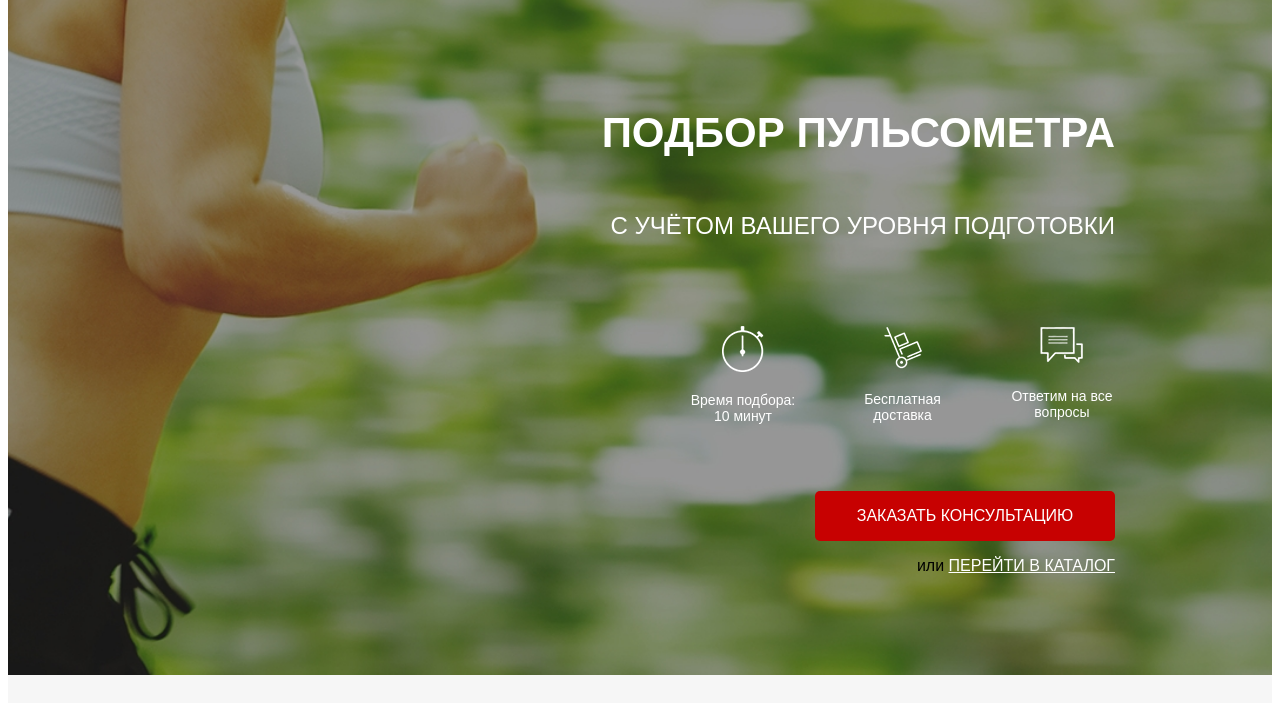
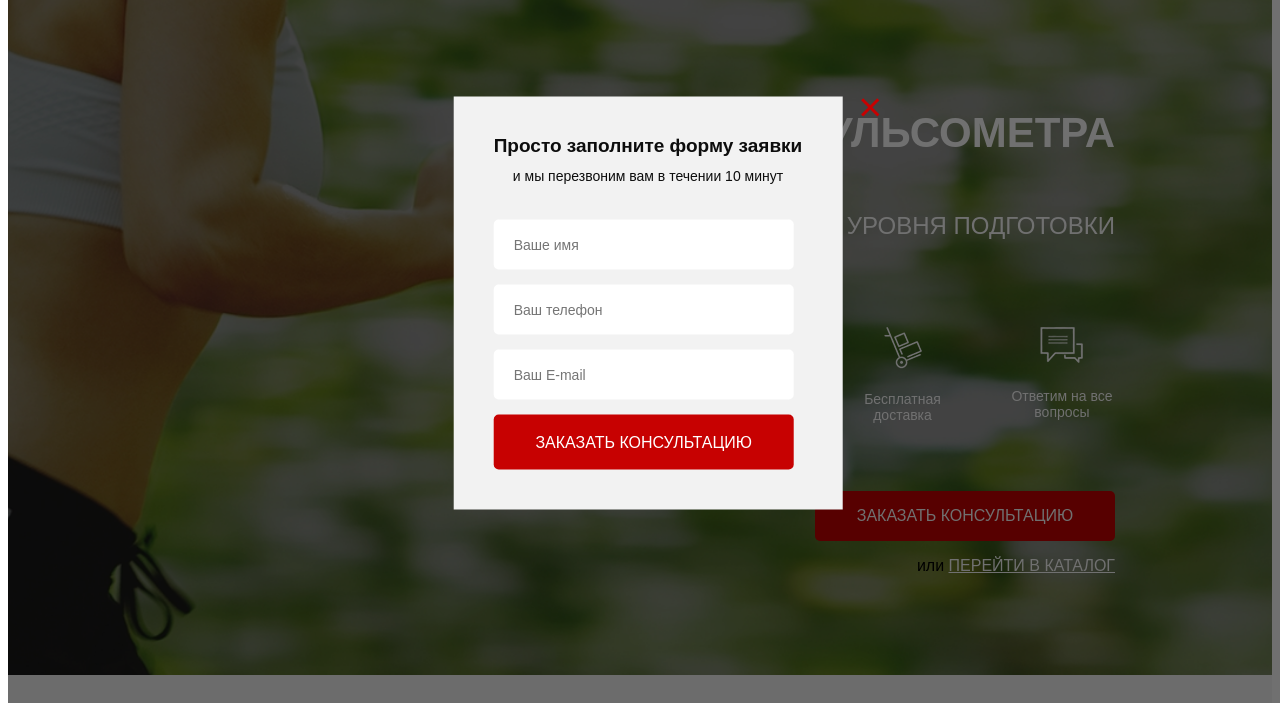
Before and after one commit to AleksandrUL/progect_pulse, a website: page src/index.html in a window 1280 px wide. Shown: the part 97-800 px from the top of the page. Drawn offline with nearby package versions, Linux system fonts and the light colour scheme.

Commit message:
work_save1

```diff
--- a/src/index.html
+++ b/src/index.html
@@ -109,7 +109,7 @@
                 Просто заполните форму заявки<br>
                 и мы перезвоним вам в течении 10 минут
             </div>
-            <form class="feed-form" action="#">
+            <form class="feed-form feed-form_mt25" action="#">
                 <input name="name" required placeholder="Ваше имя" type="text">
                 <input name="phone" required placeholder="Ваш телефон" type="number">
                 <input name="email" required placeholder="Ваш E-mail" type="email">
@@ -501,6 +501,21 @@
         </div>
     </footer>
 
+    <div class="overlay">
+        <div class="modal">
+            <div class="modal__close">&times;</div>
+            <div class="modal__subtitle">Просто заполните форму заявки</div>
+            <div class="modal__descr">и мы перезвоним вам в течении 10 минут</div>
+            <form class="feed-form" action="#">
+                <input name="name" required placeholder="Ваше имя" type="text">
+                <input name="phone" required placeholder="Ваш телефон" type="number">
+                <input name="email" required placeholder="Ваш E-mail" type="email">
+
+                <button class="button button_submit">заказать консультацию</button>
+            </form>
+        </div>
+    </div>
+
     <script type="text/javascript" src="https://cdnjs.cloudflare.com/ajax/libs/jquery/1.11.0/jquery.min.js"></script>
     <script type="text/javascript" src="https://cdnjs.cloudflare.com/ajax/libs/jquery-migrate/1.2.1/jquery-migrate.min.js"></script>
     <script src="js/slick.min.js"></script>
--- a/src/sass/blocks/_consultation.scss
+++ b/src/sass/blocks/_consultation.scss
@@ -6,6 +6,7 @@
         font-size: 20px;
         font-weight: 500;
         color: #ffffff;
+        text-align: center;
     }
 
 }
--- a/src/sass/blocks/_forms.scss
+++ b/src/sass/blocks/_forms.scss
@@ -17,4 +17,7 @@
             margin-bottom: 20px;
         }
     }
+    &_mt25 {
+        margin-top: 25px;
+    }
 }
--- /dev/null
+++ b/src/sass/blocks/_modal.scss
@@ -0,0 +1,40 @@
+.overlay {
+    position: fixed;
+    width: 100%;
+    height: 100%;
+    top: 0;
+    background: rgb(0, 0, 0, .56);
+
+.modal {
+    position: absolute;
+    top: 50%;
+    left: 50%;
+    transform: translate(-50%,-50%);
+    // width: 380px;
+    // min-height: 400px;
+    background-color: #f2f2f2;
+    padding: 38px 40px 40px 40px;
+    &__close {
+        position: absolute;
+        top: 0;
+        right: -40px;
+        font-size: 41px;
+        line-height: 21px;
+        color: $main-color;
+    }
+    &__subtitle {
+        font-size: 19px;
+        font-weight: 700;
+        color: #0d0d0d;
+        text-align: center;
+    }
+    &__descr {
+        font-size: 14px;
+        font-weight: 500;
+        color: #0d0d0d;
+        margin-top: 11px;
+        text-align: center;
+    }
+}
+
+}
--- a/src/sass/style.scss
+++ b/src/sass/style.scss
@@ -17,4 +17,5 @@
 @import 'blocks/catalog';
 @import 'blocks/feed';
 @import 'blocks/footer';
+@import 'blocks/modal';
 @import 'blocks/media';
```
Also changed, not shown: src/css/style.min.css.
